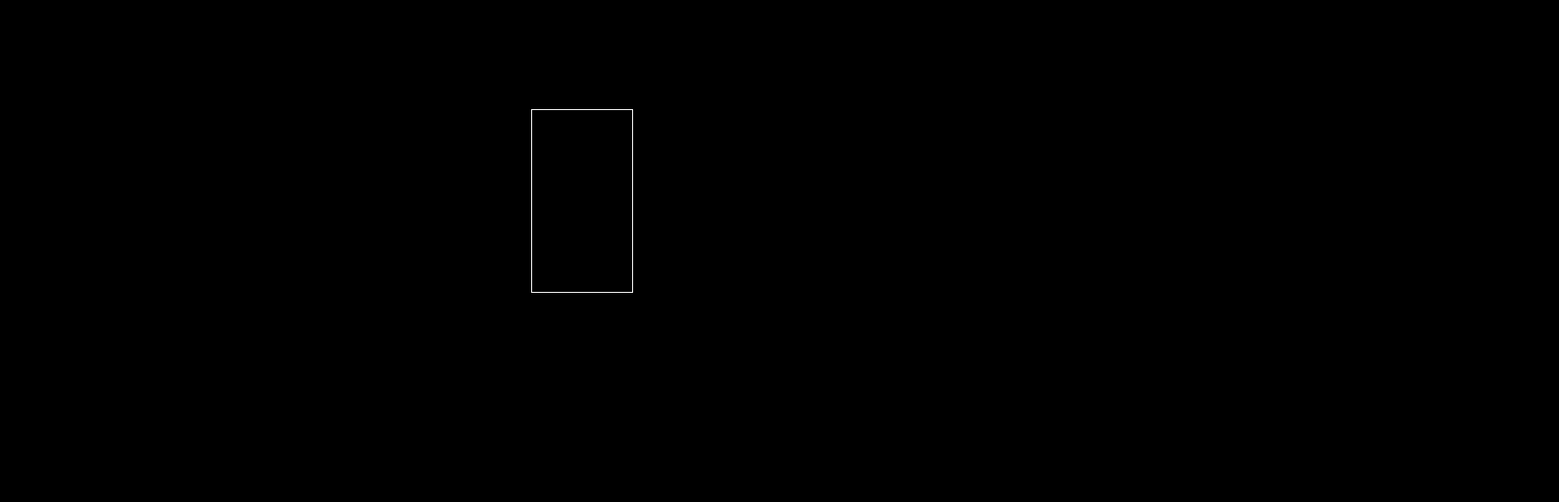
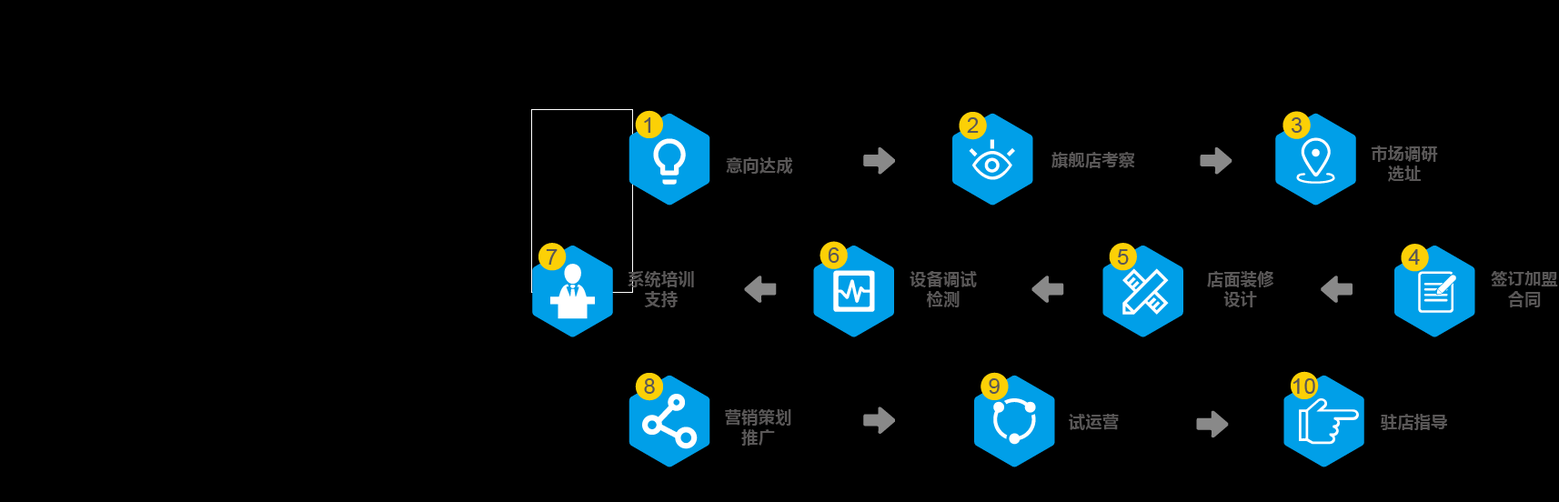
Before and after one commit to tulevaisuus/yangtest, a plain HTML site: page index.html in a window 1280 px wide. Shown: the whole page at 91% size, 1714 px wide, since content can reach past the window. Drawn offline with Linux system fonts and the light colour scheme.

Commit message:
Update index.html

```diff
--- a/index.html
+++ b/index.html
@@ -14,7 +14,7 @@
     </style>
 <body>
     <div id="photos">
-        <img src="">
+        <img src="lc.png">
     </div>
 </body>
 </html>
```
